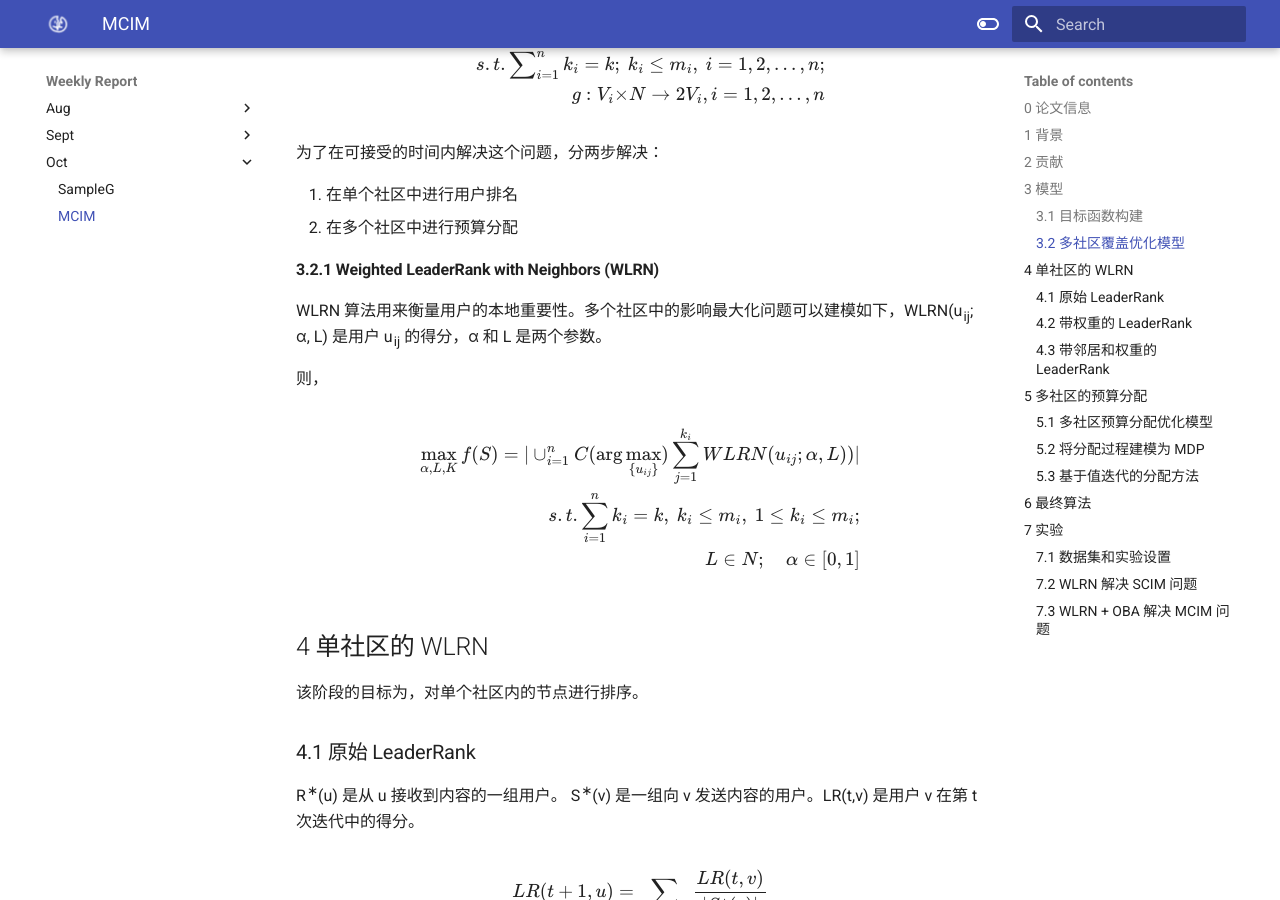
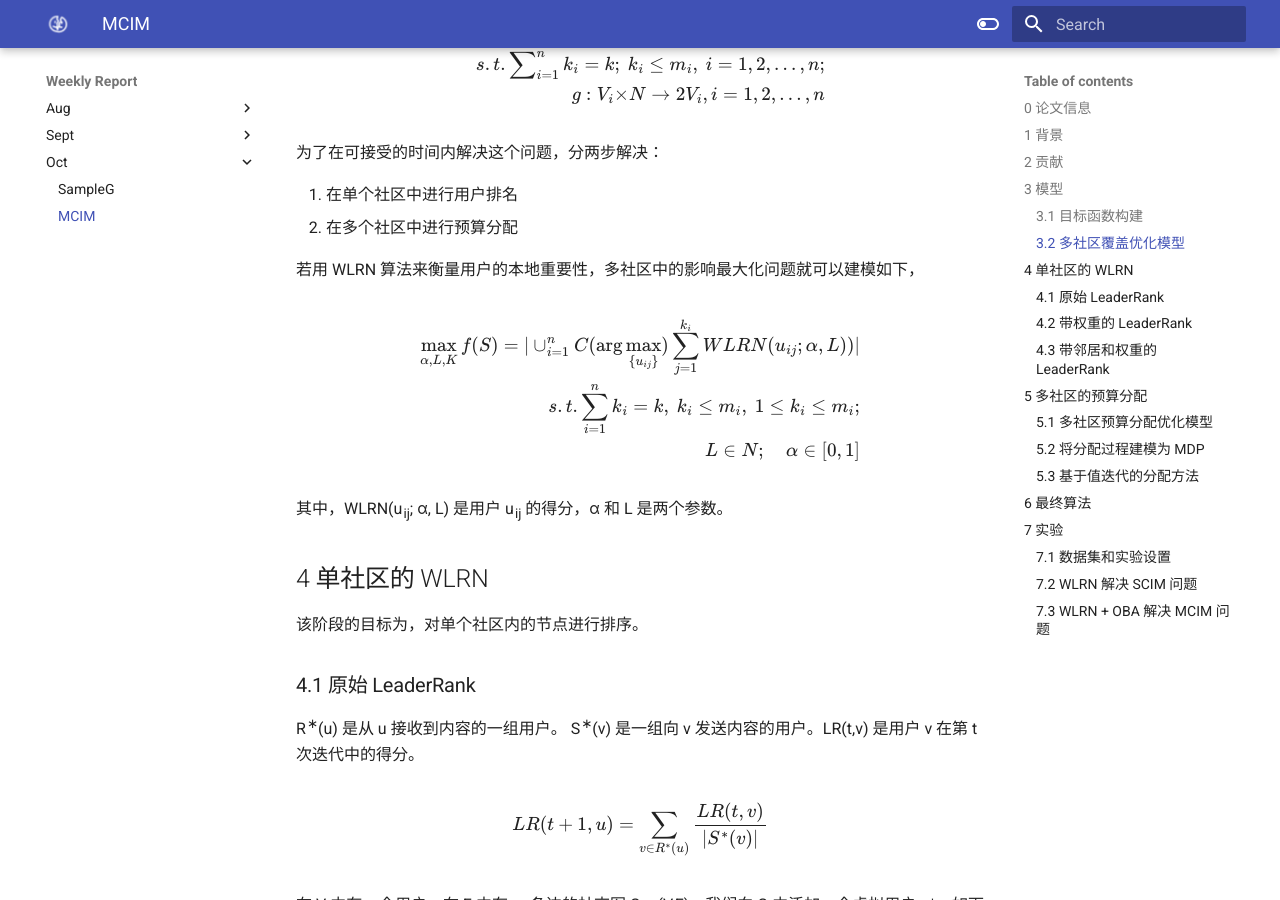
Before and after one commit to Shi-D/Blog, an MkDocs documentation site: the page built from docs/weekly-report/oct/MCIM.md, in a window 1280 px wide and 900 px high, scrolled down 2323 px. Built offline with MkDocs 1.6.1 and Material for MkDocs 9.7.7, drawn with Linux system fonts in a browser that asks for light colours; some of the changed text lies outside the part shown.

Commit message:
update MCIM

```diff
--- a/docs/weekly-report/oct/MCIM.md
+++ b/docs/weekly-report/oct/MCIM.md
@@ -40,7 +40,7 @@
 
 ### 3.1 目标函数构建
 
-节点 $u$ 的直接覆盖用户表示为，$O(u) = {u} ∪ {v|e_{uv} ∈ E}$
+节点 $u$ 的直接覆盖用户表示为，$O(u) = \{u\} ∪ \{v|e_{uv} ∈ E\}$
 
 节点 $u$ 的所有覆盖用户表示为，$C(u) = O(u) ∪ (∪v∈O(u)C(v))$
 
@@ -80,11 +80,7 @@ $$
 1. 在单个社区中进行用户排名
 2. 在多个社区中进行预算分配
 
-#### 3.2.1 Weighted LeaderRank with Neighbors (WLRN)
-
-WLRN 算法用来衡量用户的本地重要性。多个社区中的影响最大化问题可以建模如下，WLRN(u~ij~; α, L) 是用户 u~ij~ 的得分，α 和 L 是两个参数。
-
-则，
+若用 WLRN 算法来衡量用户的本地重要性，多社区中的影响最大化问题就可以建模如下，
 
 $$
 \begin{align}
@@ -94,6 +90,7 @@ L∈N; \quad α∈[0,1]
 \end{align}
 $$
 
+其中，WLRN(u~ij~; α, L) 是用户 u~ij~ 的得分，α 和 L 是两个参数。
 
 ## 4 单社区的 WLRN
 
@@ -203,7 +200,7 @@ $$
 
 ### 5.3 基于值迭代的分配方法
 
-状态价值函数：$V_π(s)=E_π[r(s'|s,a)+γV_π(s′)|s_0 =s] = \sum_{s' \in s} p(s' |s, a)[r (s, a) + γ V_π (s' )].$
+状态价值函数：$V_π(s)=E_π[r(s'|s,a)+γV_π(s')|s_0 =s] = \sum_{s' \in s} p(s' |s, a)[r (s, a) + γ V_π (s')].$
 
 又，
 
@@ -215,9 +212,9 @@ p(s_j|s_i, a) =
  \end{cases}
 $$
 
-则，$V_π(s)=r(s,a)+γV_π(s′)$
+则，$V_π(s)=r(s,a)+γV_π(s')$
 
-最优状态值函数V*(s)满足贝尔曼最优方程:  $V^∗(s) = \max[r(s,a)+γV_π(s′)]$
+最优状态值函数 V*(s)满足贝尔曼最优方程:  $V^∗(s) = \max[r(s,a)+γV_π(s′)]$
 
 相应地，最优策略为，$π^∗(s) = \arg \max_a [R(s, a) + γV^∗(s′)]$
 
```
